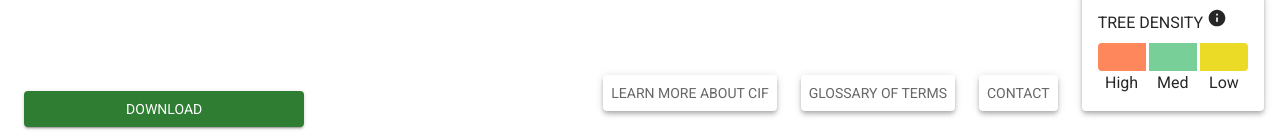
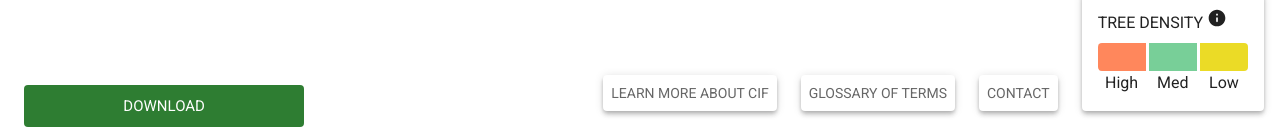
Before and after one commit to sparkgeo/cif-urban-forest-webapp, a React (Vite) app: page / in a window 1280 px wide. Shown: the part 649-783 px from the top of the page. Built offline with nearby package versions, Linux system fonts and the light colour scheme; no server answers.

Commit message:
fix: QA feedback #26

```diff
--- a/src/components/SidebarLeft.tsx
+++ b/src/components/SidebarLeft.tsx
@@ -146,6 +146,8 @@ export function Sidebar({
                   color="success"
                   type="button"
                   onClick={openDownloadModal}
+                  disableElevation
+                  size="large"
                 >
                   Download
                 </Button>
--- a/src/globalStyles/normalize.css
+++ b/src/globalStyles/normalize.css
@@ -22,7 +22,7 @@ body,
 input,
 button,
 textarea {
-  color: #000000d9;
+  color: #000000de;
 }
 
 code {
--- a/src/globalStyles/theme.ts
+++ b/src/globalStyles/theme.ts
@@ -11,7 +11,7 @@ const color = {
   grey: {
     50: '#fafafa',
   },
-  text: { primary: '#000000', secondary: '#00000099' },
+  text: { primary: '#000000DE', secondary: '#00000099' },
 }
 
 const border = { radius: '4px' }
```
